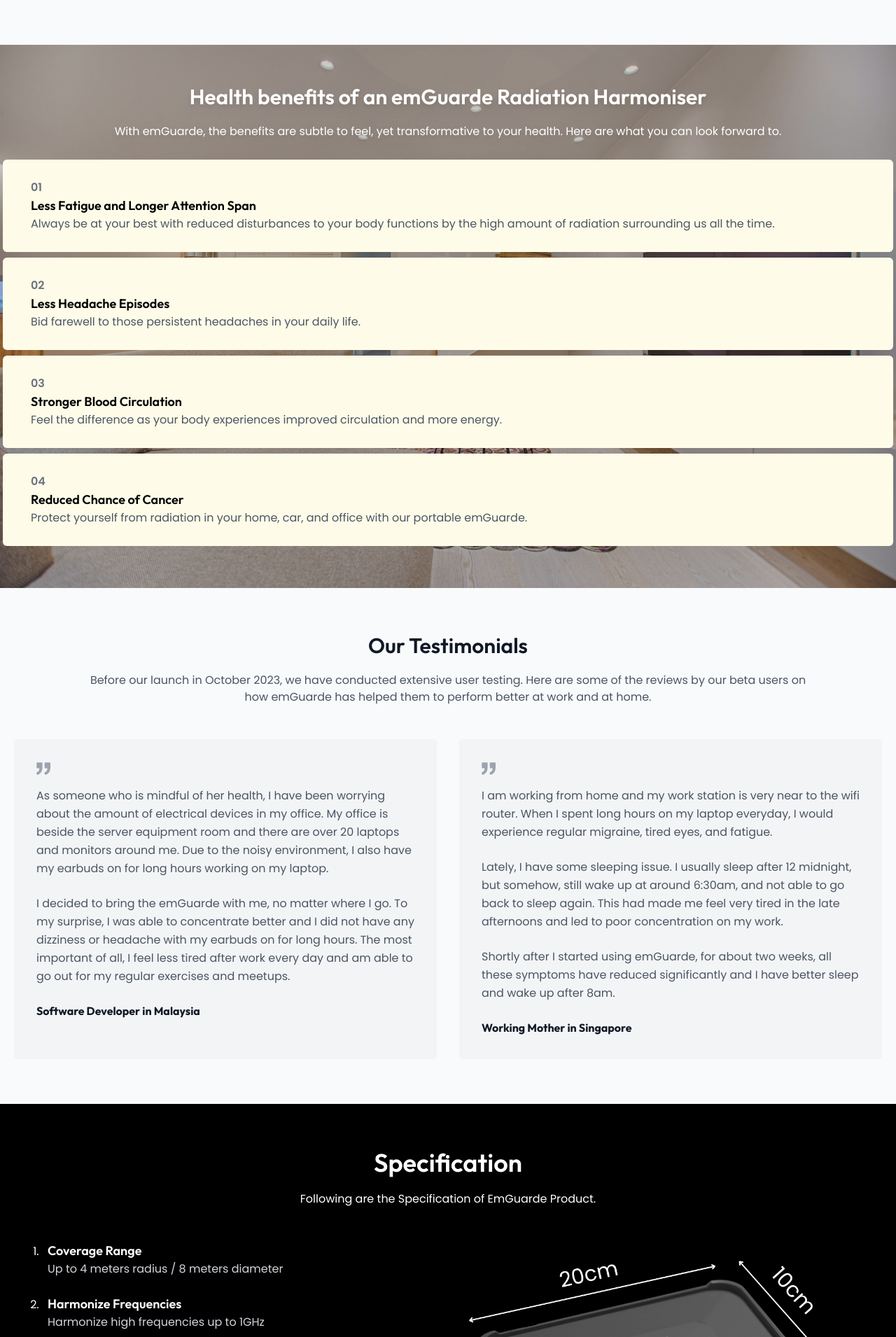
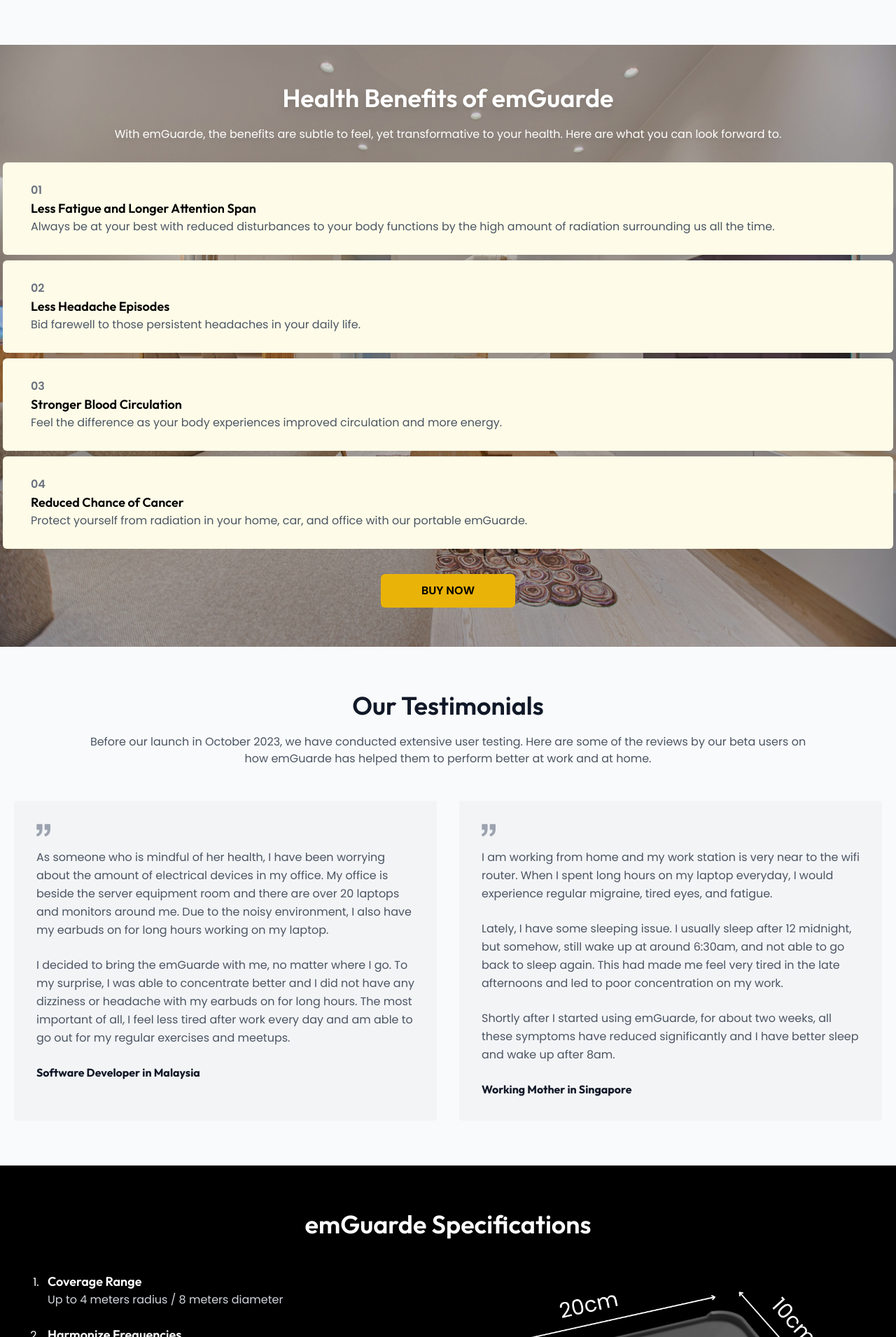
Before and after one commit to valerieyew/emguarde-landing-page, a Next.js app: page / in a window 1280 px wide. Shown: the part 2590-4500 px from the top of the page at 70% size. Built offline with nearby package versions, Linux system fonts and the light colour scheme.

Commit message:
final touchups to stylings. wa msgs.

```diff
--- a/components/Buy.jsx
+++ b/components/Buy.jsx
@@ -1,5 +1,5 @@
 import { PiAtBold, PiPhoneBold, PiWhatsappLogoBold } from 'react-icons/pi';
-import { MdOutlineMail } from 'react-icons/md'
+import { MdOutlineMail } from 'react-icons/md';
 import { BiLogoFacebook } from 'react-icons/bi';
 import { BsInstagram } from 'react-icons/bs';
 
@@ -13,11 +13,11 @@
                     <h3 className='text-md mb-2  font-heading font-semibold uppercase'>
                         Contact us
                     </h3>
-                    <h3 className='md:text-5xl text-3xl text-yellow-500 font-heading font-semibold'>
-                        Get Your EmGuarde
-                    </h3>
+                    <h1 className='md:text-5xl text-3xl text-yellow-500 font-heading font-semibold'>
+                        Get Your emGuarde
+                    </h1>
                     <p className='   mt-5'>
-                        Embrace EmGuarde today, because investing in your health
+                        Embrace emGuarde today, because investing in your health
                         is priceless. Join the ranks of those who have
                         discovered the secret to radiant living. Your journey to
                         vitality begins here.
@@ -27,7 +27,7 @@
                 <div className='grid md:grid-cols-2 gap-2'>
                     <Button
                         Href={
-                            'https://api.whatsapp.com/send?phone=+6587517713&text=hey'
+                            'https://api.whatsapp.com/send?phone=+6587517713&text=Hello,%20I%20would%20like%20to%20arrange%20for%20a%20live%20demo%20on%20emGuarde.'
                         }
                         Title={'WhatsApp +65 8751 7713'}
                         Icon={PiWhatsappLogoBold}
--- a/components/HealthBenefits.jsx
+++ b/components/HealthBenefits.jsx
@@ -1,3 +1,5 @@
+import Link from "next/link";
+
 const HealthBenefits = () => {
     return (
         <section
@@ -10,9 +12,9 @@
         >
             <div className='bg-black/20 py-14'>
                 <div className='mx-auto max-w-5xl px-2 text-white drop-shadow-lg'>
-                    <h3 className='text-center lg:text-3xl text-2xl font-heading font-semibold'>
-                        Health benefits of an emGuarde Radiation Harmoniser
-                    </h3>
+                    <h1 className='text-center md:text-4xl text-3xl font-heading font-semibold'>
+                        Health Benefits of emGuarde
+                    </h1>
                     <p className='text-center mt-5'>
                         With emGuarde, the benefits are subtle to feel, yet
                         transformative to your health. Here are what you can
@@ -65,6 +67,13 @@
                         </li>
                     </ul>
                 </div>
+
+                <Link
+                    href={"#buy-section"}
+                    className="text-center font-semibold bg-yellow-500 mt-8 mx-auto px-7 py-3 rounded-md block text-md w-48"
+                    >
+                        BUY NOW
+                </Link>
             </div>
         </section>
     );
--- a/components/JoinOurEvent.jsx
+++ b/components/JoinOurEvent.jsx
@@ -1,21 +1,45 @@
+import Link from 'next/link';
+import { PiWhatsappLogoBold } from 'react-icons/pi';
+
 const JoinOurEvent = () => {
     return (
-    <section id="events" className="py-20  bg-[#272829]">
-      <div className="text-white mx-auto max-w-7xl  px-2 font-heading grid gap-1 ">
-        <p className="uppercase tracking-wider">Event details</p>
-        <h1 className="md:text-4xl text-2xl font-semibold py-5 text-yellow-500 border-l pl-5 bg-white/10 ">
-          Join our event on the 28th of October!
+        <section id='events' className='pt-20 pb-16 bg-[#272829]'>
+            <div className='text-white mx-auto max-w-7xl  px-2 font-heading grid gap-1 '>
+                <p className='uppercase tracking-wider'>Event details</p>
+                <h1 className='md:text-4xl text-3xl font-semibold py-5 text-yellow-500 border-l pl-5 bg-white/10 '>
+                    Join Our Event on the 28th of October!
                 </h1>
-        <p className="md:text-lg px-2 mt-2">
-          We will be sharing everything you need to know about emGuarde, the
-          best environment harmoniser in the world.
+                <p className='md:text-lg px-2 mt-2'>
+                    We will be sharing everything you need to know about
+                    emGuarde, the best environment harmoniser in the world.
                 </p>
-        <p className="md:text-lg px-2">
-          There will be a presentation on everything about emGuarde, as well as
-          a live demonstration of how effective it is in eliminating the
-          radiation lurking all around us.
+                <p className='md:text-lg px-2'>
+                    There will be a presentation on everything about emGuarde,
+                    as well as a live demonstration of how effective it is in
+                    eliminating the radiation lurking all around us.
                 </p>
-        <p className="md:text-lg px-2">Food and drinks will be provided!</p>
+                <p className='md:text-lg px-2 mt-4 text-center'>
+                    <b>Time: 11am to 3pm</b>
+                </p>
+                <p className='md:text-lg px-2 text-center'>
+                    <b>Venue: Peninsula Plaza</b>
+                </p>
+                <p className='md:text-lg px-2 text-center'>
+                    Food and drinks will be provided!
+                </p>
+
+                <Link
+                    href={
+                        'https://api.whatsapp.com/send?phone=+6587517713&text=Hello,%20I%20would%20like%20to%20register%20for%20the%20emGuarde%20event%20on%2020th%20Oct.'
+                    }
+                    className='text-center text-black flex gap-5 font-semibold bg-white mt-3 mx-auto px-7 py-3 rounded-md text-lg w-72'
+                >
+                    <PiWhatsappLogoBold size={30} /> Book Your Slot Here
+                </Link>
+
+                <p className='md:text-lg mt-2 px-2 text-center'>
+                    More details will be provided after registration.
+                </p>
             </div>
         </section>
     );
--- a/components/Specification.jsx
+++ b/components/Specification.jsx
@@ -26,13 +26,13 @@
 const Specification = () => {
   return (
     <section id="specification" className="py-16 bg-black">
-      <div className="text-white mx-auto max-w-5xl px-2">
-        <h3 className="text-center lg:text-4xl text-2xl font-heading font-semibold">
-          Specification
-        </h3>
-        <p className="text-center mt-5">
+      <div className="text-white mx-auto max-w-5xl px-5">
+        <h1 className="text-center md:text-4xl text-3xl font-heading font-semibold">
+          emGuarde Specifications
+        </h1>
+        {/* <p className="text-center mt-5">
           Following are the Specification of EmGuarde Product.
-        </p>
+        </p> */}
       </div>
 
       <div className="grid lg:grid-cols-2 max-w-7xl mx-auto mt-10 gap-5">
--- a/components/Testimonials.jsx
+++ b/components/Testimonials.jsx
@@ -5,7 +5,7 @@
             className='text-gray-600 bg-gray-50 body-font'
         >
             <div className='container px-5 py-16 mx-auto'>
-                <h1 className='lg:text-3xl text-2xl font-semibold font-heading text-gray-900 text-center'>
+                <h1 className='md:text-4xl text-3xl font-semibold font-heading text-gray-900 text-center'>
                     Our Testimonials
                 </h1>
                 <p className='text-center mt-5 mb-12 max-w-5xl mx-auto'>
--- a/components/Video.jsx
+++ b/components/Video.jsx
@@ -1,7 +1,7 @@
 import Image from "next/image";
 const Video = () => {
   return (
-    <div className="mx-auto max-w-7xl py-10">
+    <div className="mx-auto max-w-7xl py-10 px-5">
       <div className="grid md:grid-cols-2 pb-5 gap-10">
         <div className="flex flex-col justify-center">
           <p className="uppercase tracking-wide font-medium font-heading mb-3 text-gray-500">
--- a/components/WhyBuild.jsx
+++ b/components/WhyBuild.jsx
@@ -31,7 +31,7 @@
     return (
         <section className='py-20 px-5 bg-black'>
             <div className='text-white mx-auto max-w-8xl mb-10'>
-                <h1 className='text-center md:text-4xl text-3xl text font-heading font-semibold'>
+                <h1 className='text-center md:text-4xl text-3xl font-heading font-semibold'>
                     emGuarde Neutralises EMF and RF Radiation Emitted By Your
                     Devices
                 </h1>
```
Lines whose indentation alone changed are shown as unchanged.
